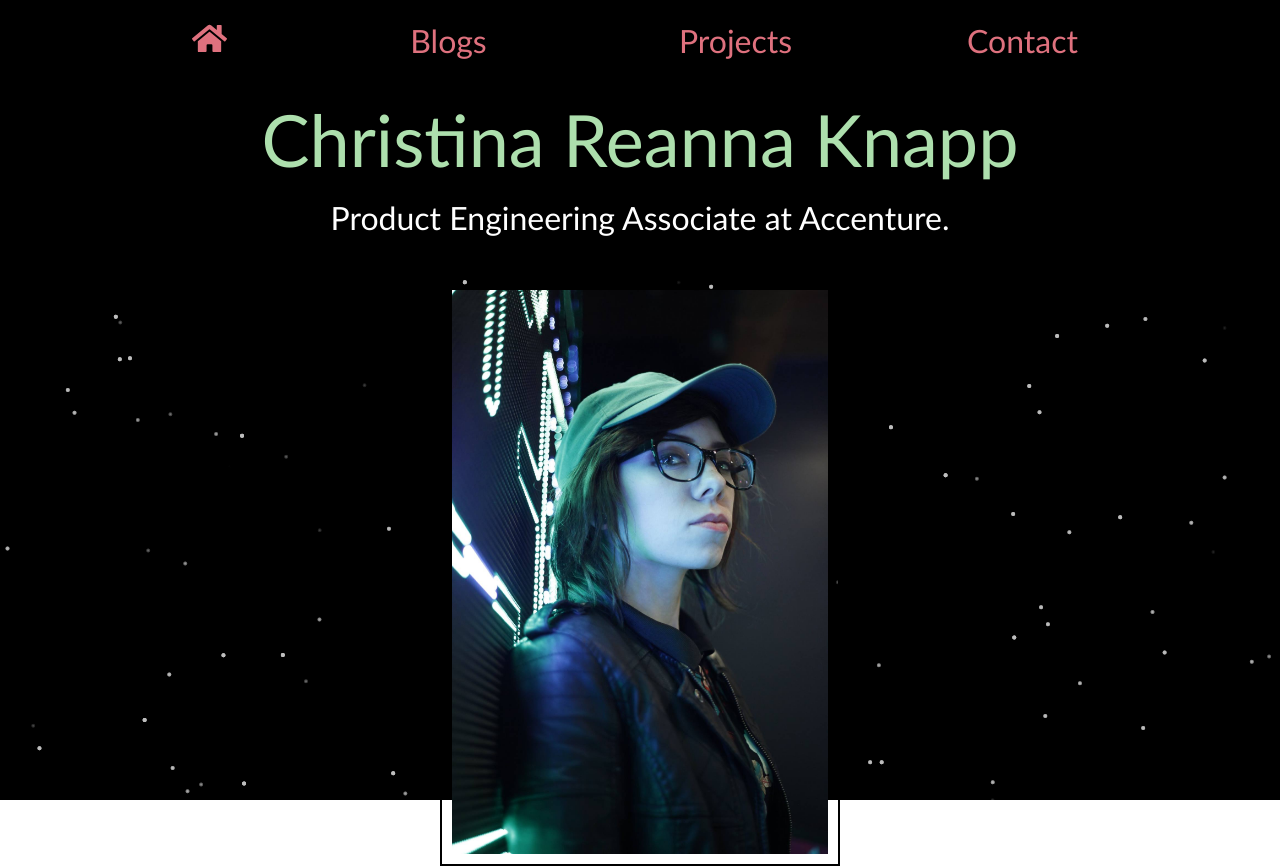
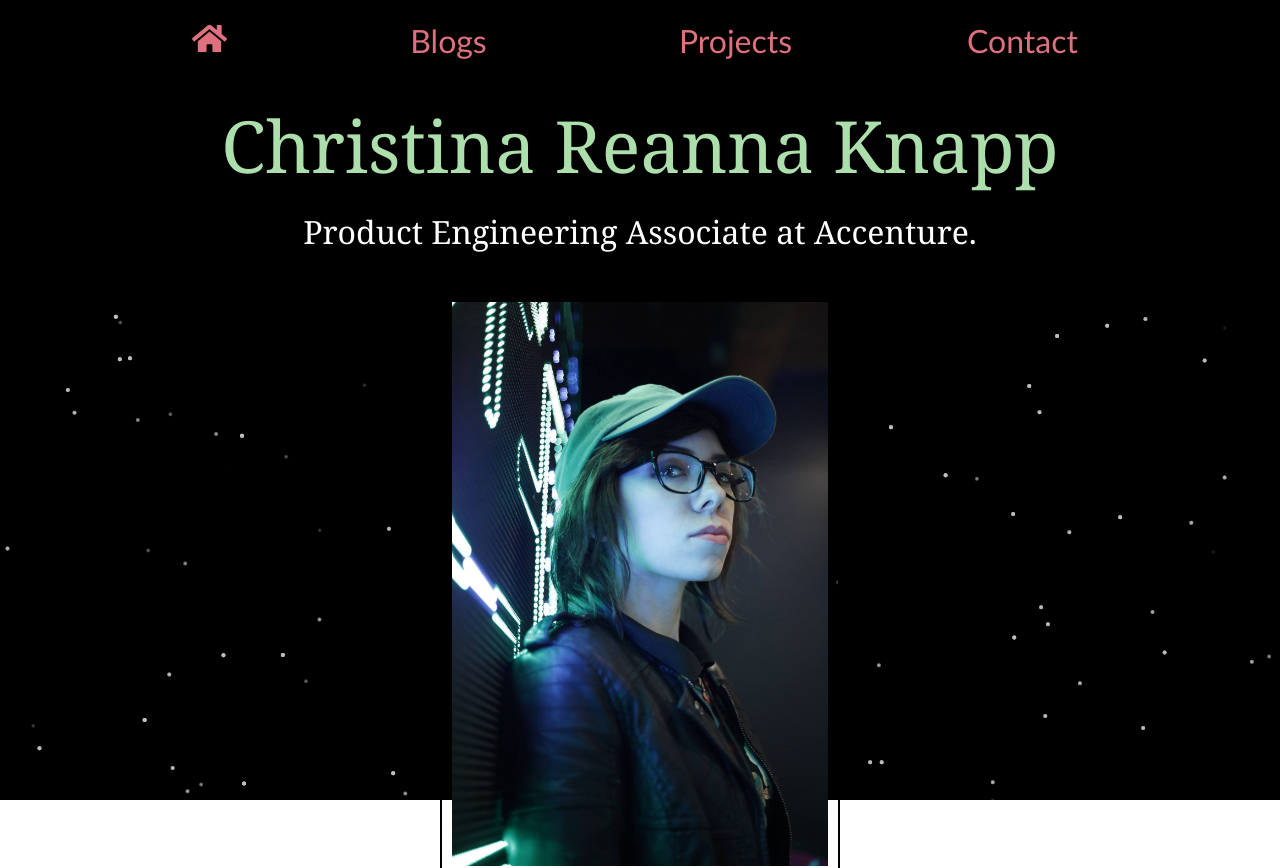
Before and after one commit to christinareanna/christinareanna.github.io, a React (Create React App) app: page / in a window 1280 px wide. Shown: the top 868 px of the page. Built offline with nearby package versions, Linux system fonts and the light colour scheme.

Commit message:
edited font again

```diff
--- a/src/App.css
+++ b/src/App.css
@@ -53,10 +53,8 @@
 
 #target {
   background-color: black;
-  font-family: calibri;
   min-height: 30px;
   min-width: 60%;
-  font-family: calibri;
   font-size: clamp(1rem, .5rem + 5vw, 5rem);
   text-align: center;
   padding: 1rem 0;
@@ -77,10 +75,8 @@
 
 #desc {
   background-color: black;
-  font-family: calibri;
   min-width: 30%;
   min-height: 80px;
-  font-family: calibri;
   text-align: center;
   font-size: clamp(.6rem, .5rem + 5vw, 2rem);
   padding: 0 2rem;
```
